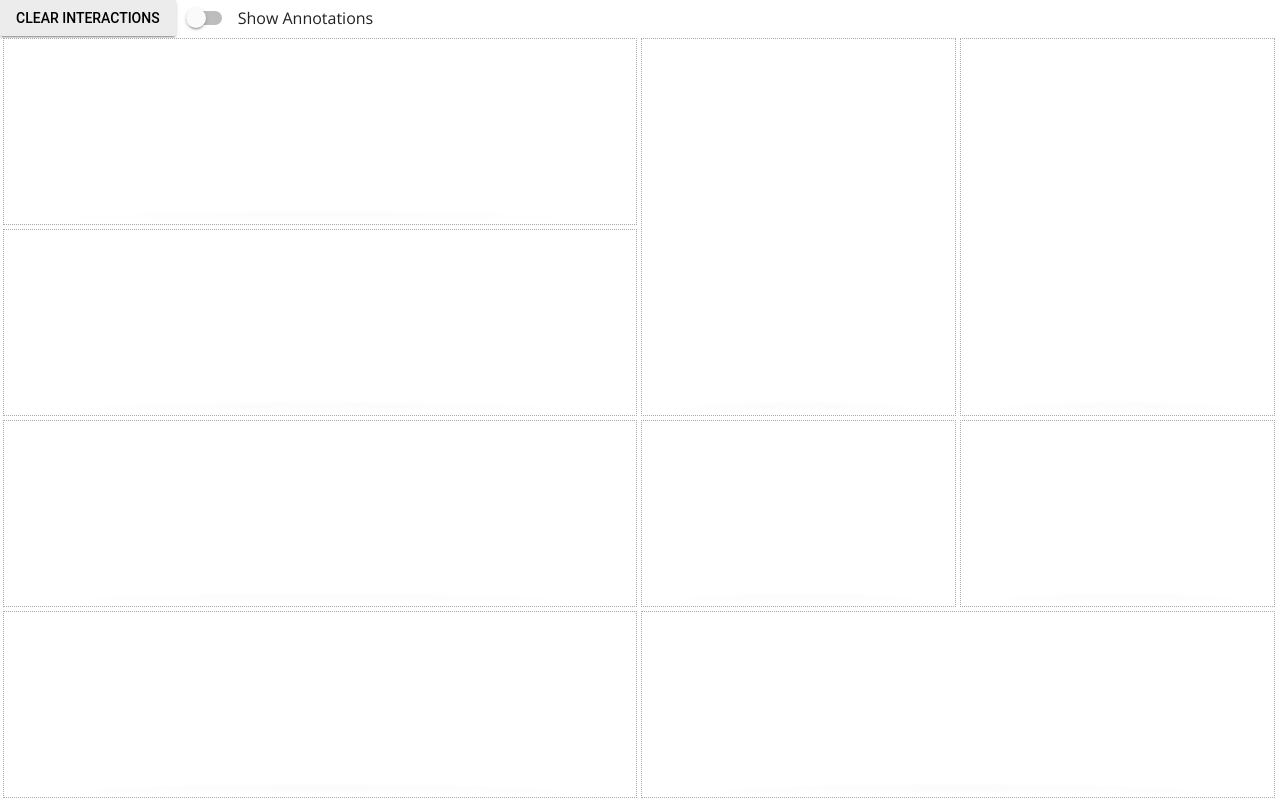
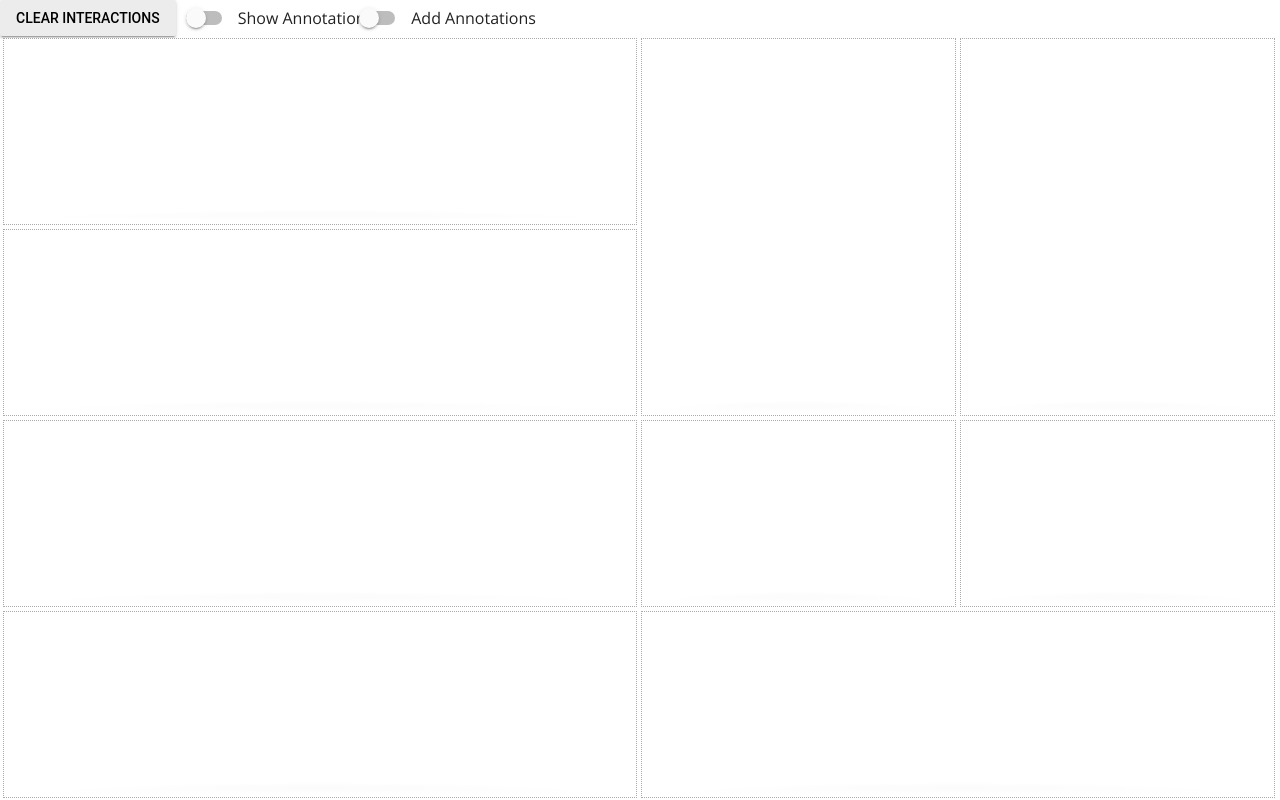
Before and after one commit to karthikbadam/Annotation-Exploration, a plain HTML site: page public/flights.html in a window 1280 px wide. Drawn offline with nearby package versions, Linux system fonts and the light colour scheme; no server answers.

Commit message:
annotation view

```diff
--- a/public/css/style.css
+++ b/public/css/style.css
@@ -73,9 +73,9 @@ text {
 }
 
 #annotation-form {
-    -webkit-box-shadow: 4px 2px 5px 2px rgba(156, 156, 156, 1);
-    -moz-box-shadow: 4px 2px 5px 2px rgba(156, 156, 156, 1);
-    box-shadow: 4px 2px 5px 2px rgba(156, 156, 156, 1);
+    -webkit-box-shadow: 4px 2px 8px 4px rgba(156, 156, 156, 1);
+    -moz-box-shadow: 4px 2px 8px 4px rgba(156, 156, 156, 1);
+    box-shadow: 4px 2px 8px 4px rgba(156, 156, 156, 1);
 }
 
 fieldset {
--- a/public/js/touchinsight-client-flights.js
+++ b/public/js/touchinsight-client-flights.js
@@ -140,6 +140,39 @@ function createHeader() {
     label.append("span")
         .attr("class", "mdl-switch__label")
         .html("Show Annotations");
+
+    label.append("input")
+        .attr("type", "checkbox")
+        .attr("id", "show-annotations-switch")
+        .attr("class", "mdl-switch__input")
+        .property("checked", false)
+        .on("change", function () {
+            if (document.getElementById('show-annotations-switch').checked) {
+                d3.selectAll(".annotation-dot").style("display", "block");
+            } else {
+                d3.selectAll(".annotation-dot").style("display", "none");
+            }
+        });
+
+    componentHandler.upgradeElement(document.getElementById("show-annotations-toggle"));
+
+    d3.select("#header").on("click", function () {
+        $(".labelObject").remove();
+    });
+
+
+    // button for show/hiding annotations
+    var label = d3.select("#header").append("div").style("display", "inline-block")
+        .style("margin-right", "10px")
+        .append("label")
+        .attr("id", "show-annotations-toggle")
+        .attr("class", "mdl-switch mdl-js-switch mdl-js-ripple-effect")
+        .attr("for", "show-annotations-switch")
+        .style("display", "inline-block");
+
+    label.append("span")
+        .attr("class", "mdl-switch__label")
+        .html("Add Annotations");
 
     label.append("input")
         .attr("type", "checkbox")
--- a/public/js/touchinsight-linechart.js
+++ b/public/js/touchinsight-linechart.js
@@ -227,7 +227,6 @@ function LineChart(options) {
             _drag_init(this);
             return false;
         };
-
 
         inputWrapper = inputWrapper.append("fieldset").attr("id", "annotation-form")
             .style("max-height", widget_height - 100)
```
